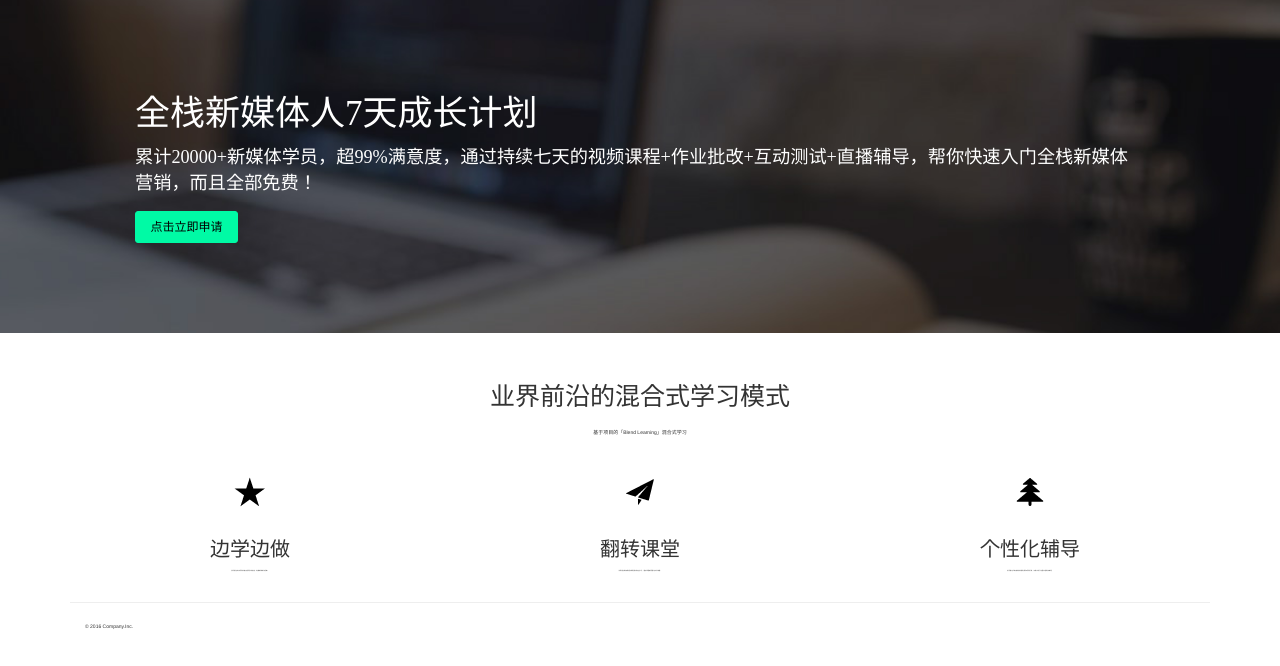
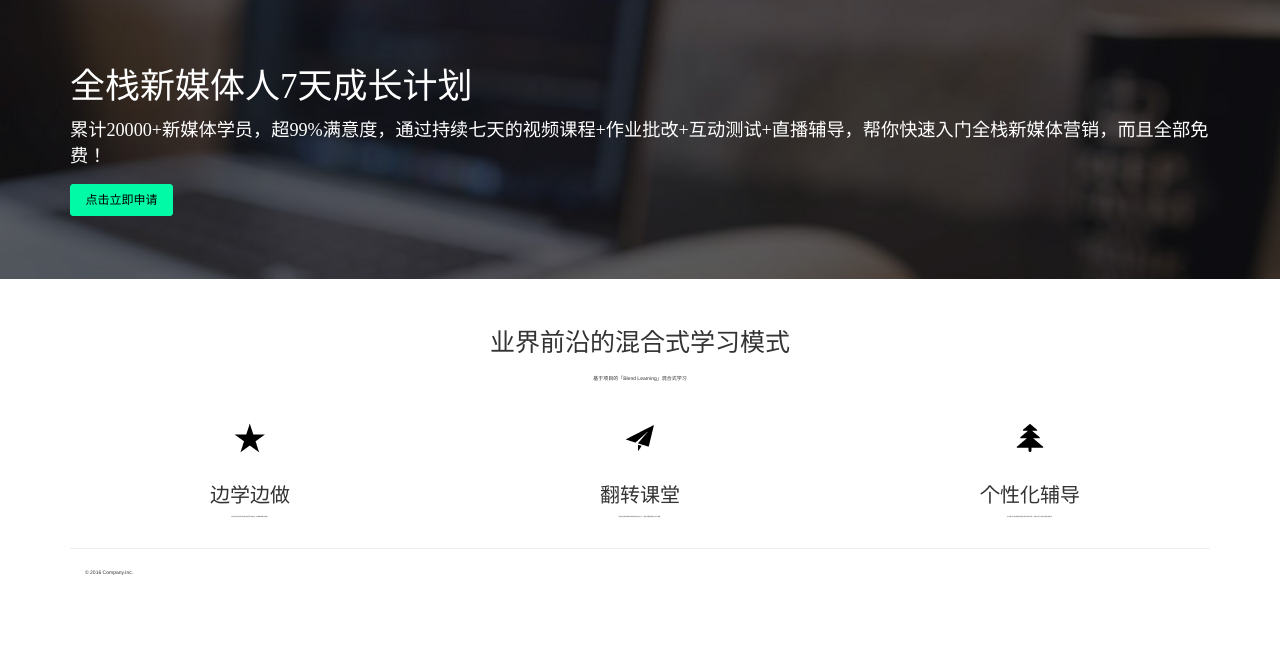
Before and after one commit to Rousier/Project, a plain HTML site: page index.html in a window 1280 px wide. Drawn offline with nearby package versions, Linux system fonts and the light colour scheme.

Commit message:
sixth commit
删除边距

```diff
--- a/main.css
+++ b/main.css
@@ -5,7 +5,6 @@
   background-size: cover;
   background-attachment:fixed;
   background-repeat: no-repeat;
-  padding: 75px 120px;
 }
 
 .display-3 {
```
